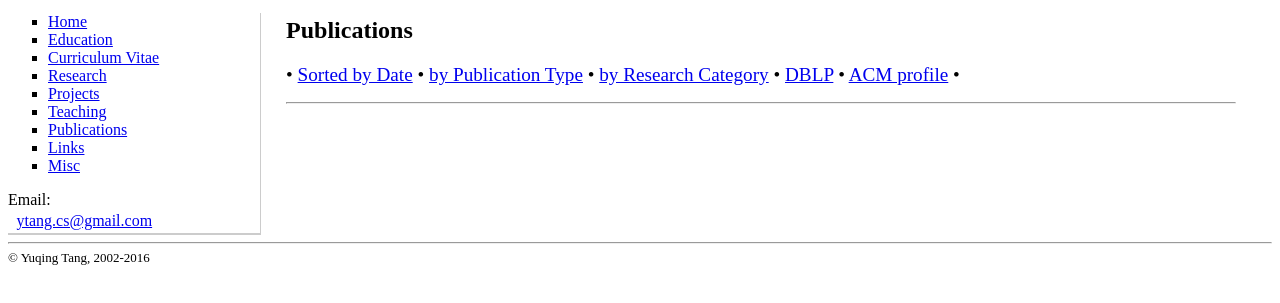
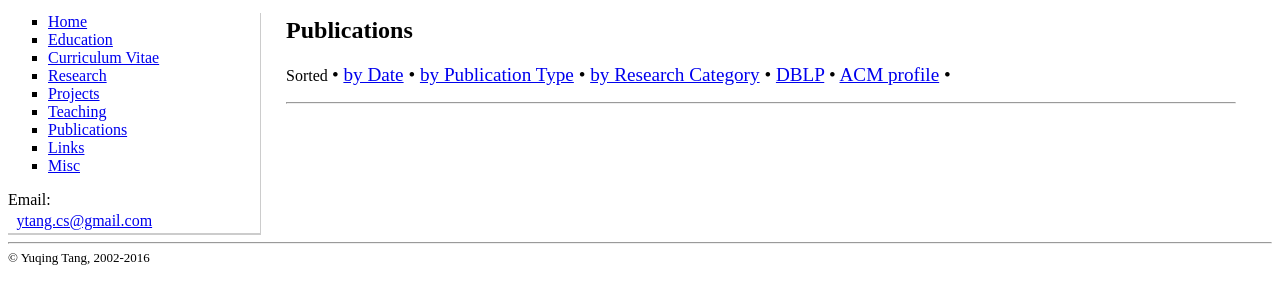
Before and after one commit to tangyuq/tangyuq.github.io, a plain HTML site: page publications.htm in a window 1280 px wide. Shown: the part 77-380 px from the top of the page. Drawn offline with Linux system fonts and the light colour scheme; no server answers.

Commit message:
simplified publication sorting description

```diff
--- a/publications.htm
+++ b/publications.htm
@@ -47,8 +47,8 @@
 
         <div id="content">
             <h2>Publications</h2>
-            <p><big>&#8226;
-                    <a href="#" id="linkByDate">Sorted by Date</a> &#8226;
+            <p>Sorted <big>&#8226;
+                    <a href="#" id="linkByDate">by Date</a> &#8226;
                     <a href="#" id="linkByPubtype">by Publication Type</a> &#8226;
                     <a href="#" id="linkByResCat">by Research Category</a> &#8226;
                     <a href="http://www.informatik.uni-trier.de/~ley/db/indices/a-tree/t/Tang:Yuqing.html" target="_blank">DBLP</a>
```
